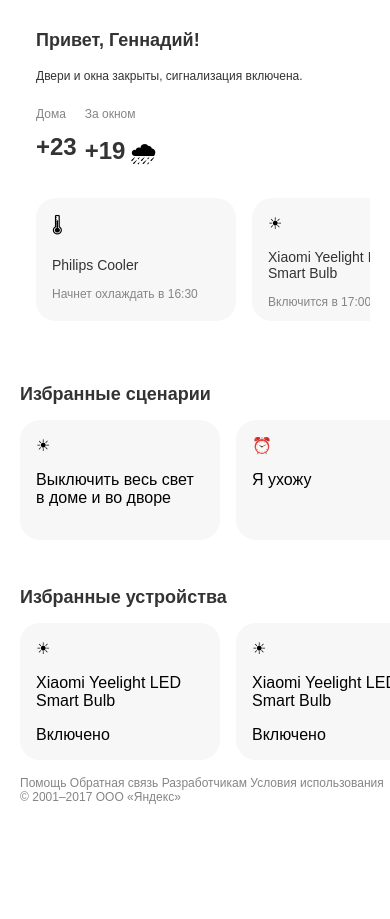
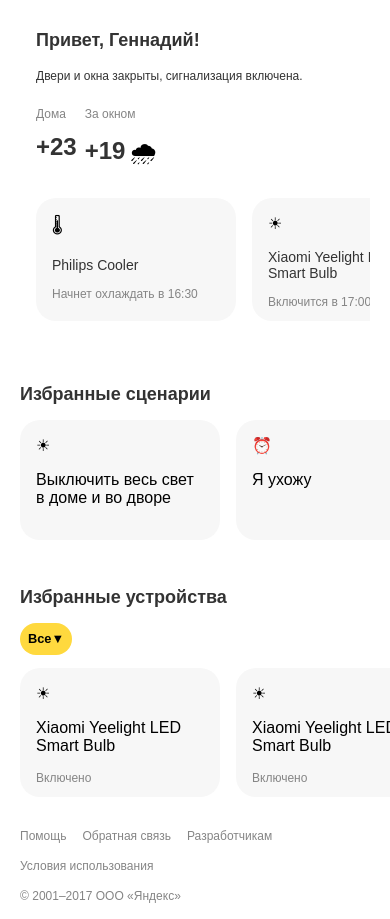
Before and after one commit to neverhood671/SmartHome.io, a website: page src/html/index.html in a window 390 px wide. Shown: the part 76-995 px from the top of the page. Before the commit the page ends 900 px from the top, so only its background shows below. Drawn offline with nearby package versions, Linux system fonts and the light colour scheme; files that its build step writes are made by us from their sources.

Commit message:
add device selector

```diff
--- a/src/css/styles.less
+++ b/src/css/styles.less
@@ -1,5 +1,7 @@
 @dark_gray: #333;
 @bright_gray: #858585;
+@background_gray: #F7F7F7;
+@yellow: #FFD93E;
 
 @font-face {
     font-family: 'Yandex Sans Display Light';
@@ -8,11 +10,14 @@
     font-style: normal;
 }
 
+
 html {
     font-family: arial;
     font-size: 16px;
     body {
         margin: 1rem 0 1rem 1.25rem;
+        max-width: 100%;
+        overflow-x: hidden;
     }
 }
 
@@ -23,7 +28,7 @@
 }
 
 .card {
-    background: #F7F7F7;
+    background: @background_gray;
     border-radius: 20px;
     box-sizing: border-box;
     min-width: 200px;
@@ -155,10 +160,36 @@
     }
 
     .devices {
+        /* display: flex;
+        flex-wrap: wrap;*/
+        .filter_section {
+            .device_type {
+                cursor: pointer;
+                display: flex;
+                align-items: center;
+                justify-content: center;
+
+                width: min-content;
+                height: 2rem;
+
+                font-size: 0.8rem;
+                line-height: 1rem;
+                font-weight: bold;
+                padding: 0.5rem;
+                background: @background_gray;
+                box-sizing: border-box;
+                border-radius: 1.25rem;
+            }
+        }
         .device_cards {
             display: flex;
             flex-wrap: nowrap;
             overflow-x: hidden;
+
+            .device_status {
+                font-size: 0.75rem;
+                color: @bright_gray;
+            }
         }
     }
 }
@@ -167,18 +198,25 @@
     font-size: 0.75rem;
     color: @bright_gray;
     letter-spacing: 0.01px;
-    .link {
-        color: inherit;
-        text-decoration: none;
+    background: #fff;
+
+    .links {
+        display: flex;
+        flex-wrap: wrap;
+
+        .link {
+            color: inherit;
+            text-decoration: none;
+            display: block;
+            margin: 1rem 1rem 0 0;
+        }
     }
+
     .corp {
         color: inherit;
+        margin-top: 1rem;
     }
 }
-
-
-
-
 
 
 
@@ -208,7 +246,7 @@
                 position: absolute;
                 top: 0;
                 right: 0;
-                margin: 1rem;
+                margin: 1.1rem;
             }
         }
 
@@ -223,9 +261,36 @@
         }
     }
 
-    .main_block {
-        .main_block_header {
-            display: none;
+    .main_content {
+        .main_block {
+            .main_block_header {
+                display: none;
+            }
+        }
+
+        .devices {
+            /*.device_block_header {
+                width: 70%;
+            }*/
+            .filter_section {
+                .device_type {
+                    display: none;
+                }
+                .selected {
+                    display: block;
+                    background: @yellow !important;
+
+                    &:after {
+                        content: '▼';
+                    }
+                }
+            }
+            .show_options {
+
+                .device_type {
+                    display: flex;
+                }
+            }
         }
     }
 }
--- a/src/html/index.html
+++ b/src/html/index.html
@@ -13,11 +13,11 @@
     <header class="main_header">
         <div class="logo">Яндекс.Дом</div>
         <nav class="navigation">
-          <div class="nav_buttons">
-            <a href="#" class="nav_button">Сводка</a>
-            <a href="#" class="nav_button">Устройства</a>
-            <a href="#" class="nav_button">Сценарии</a>
-          </div>
+            <div class="nav_buttons">
+                <a href="#" class="nav_button">Сводка</a>
+                <a href="#" class="nav_button">Устройства</a>
+                <a href="#" class="nav_button">Сценарии</a>
+            </div>
         </nav>
     </header>
     <main class="main_content">
@@ -79,8 +79,14 @@
             </section>
         </article>
         <article class="devices main_block">
-            <h2>Избранные устройства</h2>
-            <section class="filter_section"></section>
+            <h2 class="device_block_header">Избранные устройства</h2>
+            <section class="filter_section">
+                <p class="device_type selected">Все</p>
+                <p class="device_type">Кухня</p>
+                <p class="device_type">Зал</p>
+                <p class="device_type">Лампочки</p>
+                <p class="device_type">Камеры</p>
+            </section>
             <section class="devices_section">
                 <div class="device_cards cards">
                     <div class="device_card card">
@@ -128,7 +134,7 @@
         </article>
     </main>
     <footer class="footer">
-        <div>
+        <div class="links">
             <a href="#" class="link">Помощь</a>
             <a href="#" class="link">Обратная связь</a>
             <a href="#" class="link">Разработчикам</a>
--- a/src/js/action.js
+++ b/src/js/action.js
@@ -12,4 +12,5 @@
 
 function initPage() {
 	addOnClickEventListeners(".navigation", "show_nav_dropdown");
+	addOnClickEventListeners(".filter_section", "show_options");
 }
```
